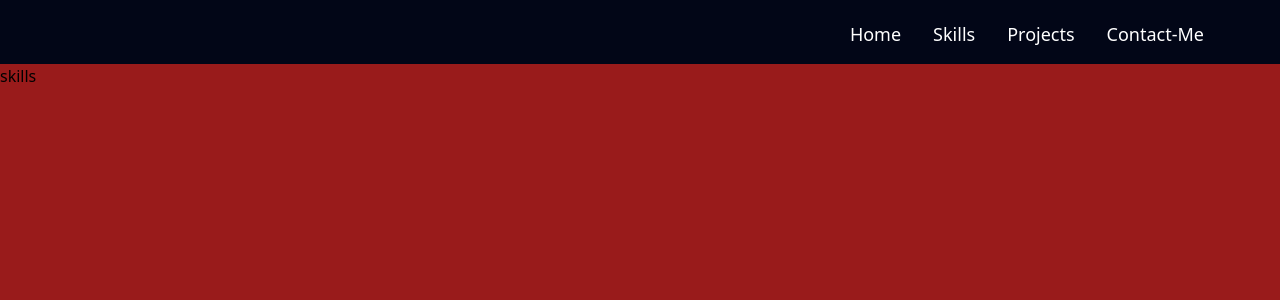
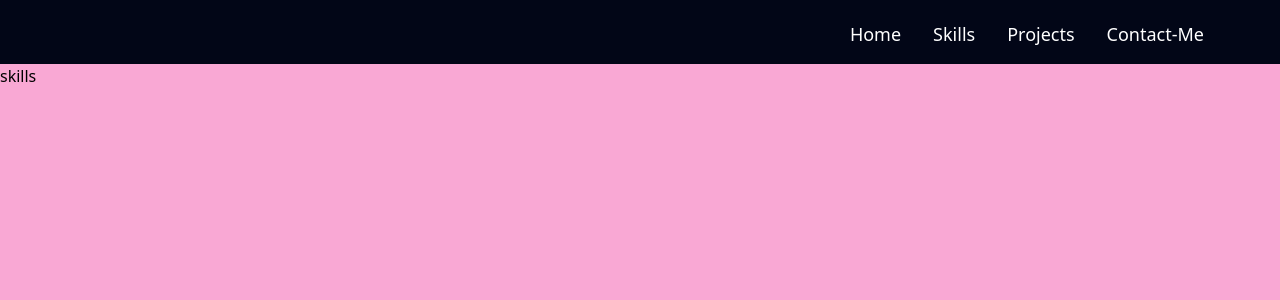
Before and after one commit to portfolio0/portfolio-deploy, a React (Vite) app: page / in a window 1280 px wide. Shown: the top 300 px of the page. Built offline with nearby package versions, Linux system fonts and the light colour scheme.

Commit message:
add styling

```diff
--- a/src/components/main/Main.jsx
+++ b/src/components/main/Main.jsx
@@ -3,7 +3,7 @@ import React from "react";
 const Main = () => {
   return (
     <>
-      <div className="h-screen bg-red-800 w-full">
+      <div className="h-screen bg-pink-300 w-full">
         <h1>skills</h1>
       </div>
     </>
```
